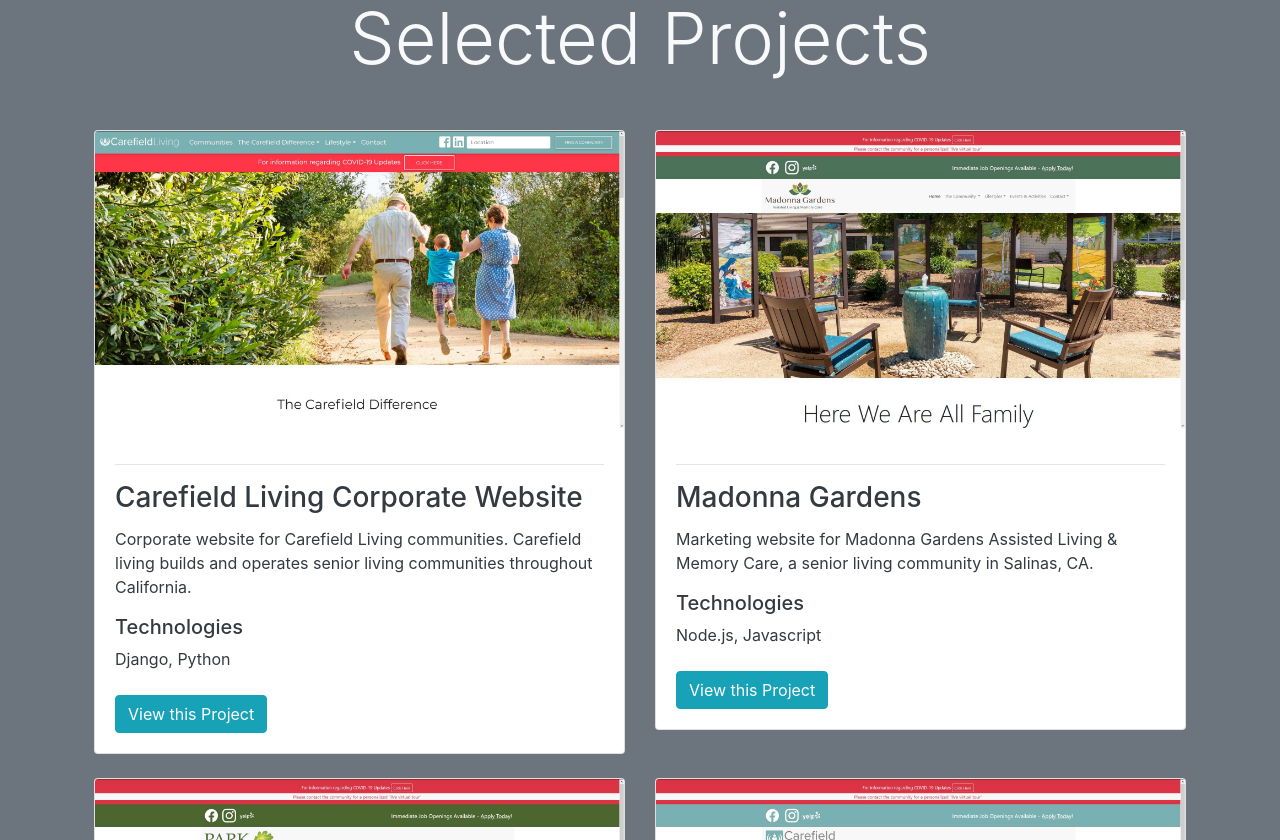
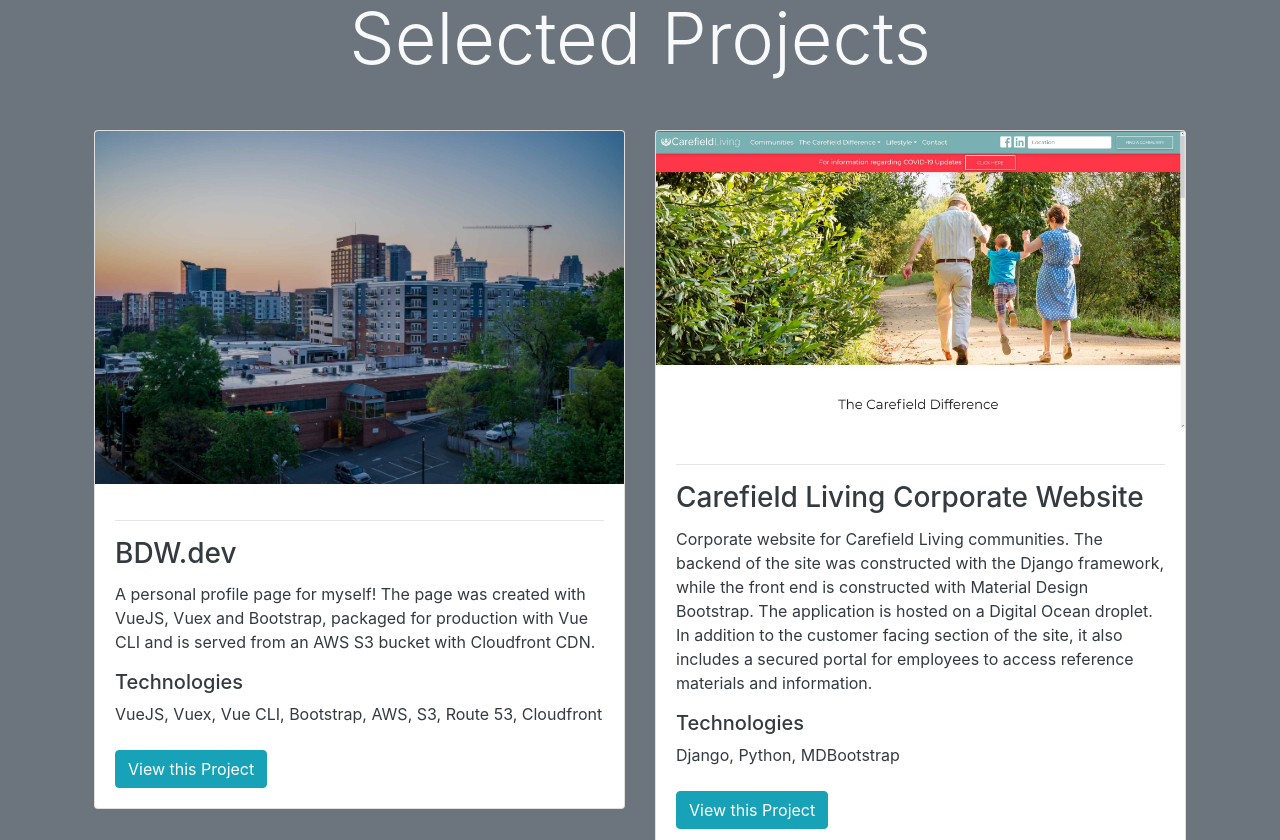
Before and after one commit to BrentWallace/bdwdev-vue, a Vue app: page / in a window 1280 px wide. Shown: the part 1960-2800 px from the top of the page. Built offline with nearby package versions, Linux system fonts and the light colour scheme.

Commit message:
Updated to include link to github profile, improved project descriptions

```diff
--- a/package.json
+++ b/package.json
@@ -6,7 +6,8 @@
     "serve": "vue-cli-service serve",
     "build": "vue-cli-service build",
     "test:unit": "vue-cli-service test:unit",
-    "lint": "vue-cli-service lint"
+    "lint": "vue-cli-service lint",
+    "deploy": "aws s3 sync ./dist s3://bdw.dev"
   },
   "dependencies": {
     "aos": "^2.3.4",
--- a/src/components/Navigation.vue
+++ b/src/components/Navigation.vue
@@ -27,6 +27,7 @@
             <a class="nav-link" href="#projects" @click="makeActive">Projects</a>
           </li>
         </ul>
+        <a href="https://github.com/BrentWallace" target="_blank"><img class="img-fluid" style="max-height:64px;" src="iconfinder_github_273178.png"/></a>
       </div>
     </div>
   </nav>
--- a/src/store/store.js
+++ b/src/store/store.js
@@ -7,44 +7,30 @@
   state: {
     projects: [
       {
-        title: "Carefield Living Corporate Website",
-        image: "carefieldliving.jpg",
-        description: "Corporate website for Carefield Living communities. Carefield living builds and operates senior living communities throughout California.",
-        url: "https://carefieldliving.com",
-        technologies: ['Django', 'Python'],
+        title: 'BDW.dev',
+        image: '/DSC07868-HDR.jpg',
+        description: 'A personal profile page for myself! The page was created with VueJS, Vuex and Bootstrap, packaged for production with Vue CLI and is served from an AWS S3 bucket with Cloudfront CDN.',
+        technologies: ['VueJS', 'Vuex', 'Vue CLI', 'Bootstrap', 'AWS', 'S3','Route 53','Cloudfront'],
+        url: '#',
       },
       {
-        title: "Madonna Gardens",
-        image: "madonnagardens.jpg",
-        description: "Marketing website for Madonna Gardens Assisted Living & Memory Care, a senior living community in Salinas, CA.",
-        url: "https://madonnagardens.com",
-        technologies: ['Node.js', 'Javascript'],
+        title: "Carefield Living Corporate Website",
+        image: "/carefieldliving.jpg",
+        description: "Corporate website for Carefield Living communities. The backend of the site was constructed with the Django framework, while the front end is constructed with Material Design Bootstrap. The application is hosted on a Digital Ocean droplet. In addition to the customer facing section of the site, it also includes a secured portal for employees to access reference materials and information.",
+        url: "https://carefieldliving.com",
+        technologies: ['Django', 'Python', 'MDBootstrap'],
       },
       {
-        title: "Park Visalia",
-        image: "parkvisalia.jpg",
-        description: "Marketing website for Park Visalia Assisted Living & Memory Care, a senior living community in Visalia, CA",
-        url: "https://parkvisalia.com",
-        technologies: ['Node.js', 'Javascript'],
-      },
-      {
-        title: "Carefield Castro Valley",
-        image: "carefieldcastrovalley.jpg",
-        description: "Marketing website for Carefield Castro Valley Assisted Living & Memory Care, a senior living community in Castro Valley, CA",
-        url: "https://carefieldcastrovalley.com",
-        technologies: ['Node.js', 'Javascript'],
-      },
-      {
-        title: "Carefield Pleasanton",
-        image: "carefieldpleasanton.jpg",
-        description: "Marketing website for Carefield Pleasanton Memory Care, a senior living community in Pleasanton, CA",
-        url: "https://carefieldpleasanton.com",
-        technologies: ['Node.js', 'Javascript'],
+        title: "Carefield Community Websites",
+        image: "/carefieldpleasanton.jpg",
+        description: "Marketing websites for each of the Carefield living communities. Each community website is a Node application that renders each page using the Handlebars templating engine and bootstrap. Each of the community pages is hosted on a Digital Ocean droplet.",
+        technologies: ['Node.js', 'Handlebars', 'Bootstrap', 'Javascript'],
+        url:'https://carefieldpleasanton.com'
       },
       {
         title: "Motoquest",
-        image: "motoquest.jpg",
-        description: "Marketing website for Motoquest, a motorcycle rental company and adventure tour operator based in Anchorage, AK.",
+        image: "/motoquest.jpg",
+        description: "Marketing website for Motoquest, a motorcycle rental company and adventure tour operator based in Anchorage, AK. The site is a self-hosted wordpress application, with several custom api connections to additional services including CRM and email alerts.",
         url: "https://motoquest.com",
         technologies: ['Wordpress', 'MySQL', 'PHP'],
       },
```
Also changed, not shown: public/iconfinder_github_273178.png (added).
